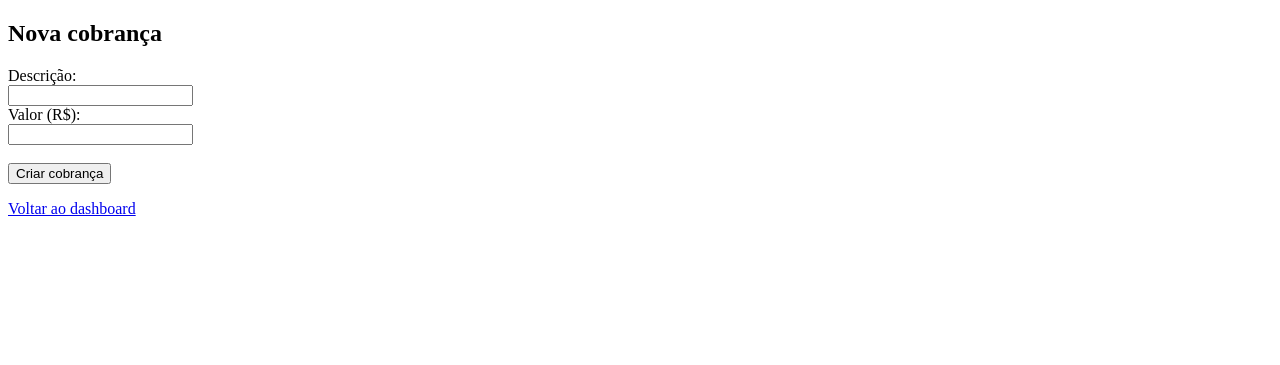
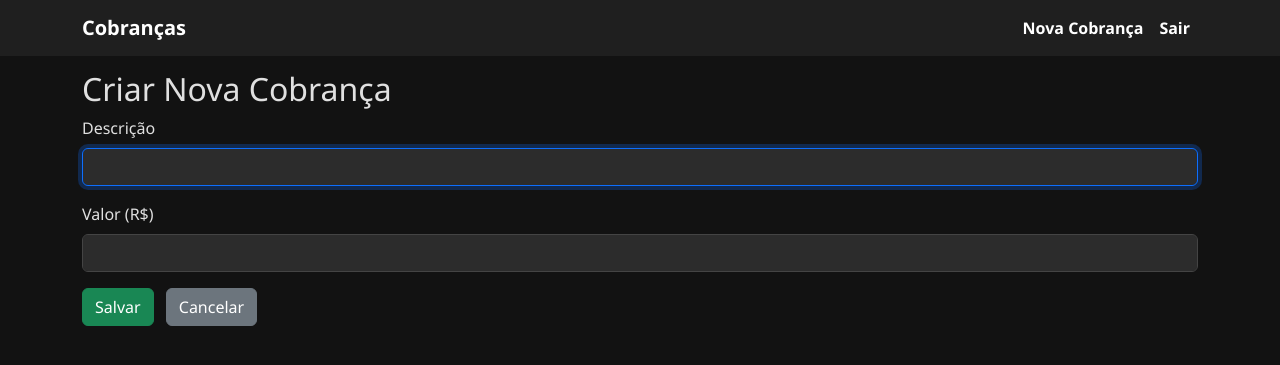
Before and after one commit to guandrade97/sistema-cobranca04, a Flask app: page /nova_cobranca in a window 1280 px wide. Shown: the top 365 px of the page. Run offline with Flask 3, Linux system fonts and the light colour scheme; the visitor is signed in with stand-in values (Sample User, id 1); some libraries are stand-ins or nearby versions.

Commit message:
Update nova_cobranca.html

```diff
--- a/templates/nova_cobranca.html
+++ b/templates/nova_cobranca.html
@@ -1,18 +1,19 @@
-<!DOCTYPE html>
-<html lang="pt-BR">
-<head>
-  <meta charset="UTF-8" />
-  <title>Nova Cobrança</title>
-</head>
-<body>
-  <h2>Nova cobrança</h2>
-  <form method="POST" action="{{ url_for('nova_cobranca') }}">
-    <label>Descrição:</label><br />
-    <input type="text" name="descricao" required /><br />
-    <label>Valor (R$):</label><br />
-    <input type="number" name="valor" step="0.01" min="0" required /><br /><br />
-    <button type="submit">Criar cobrança</button>
-  </form>
-  <p><a href="{{ url_for('dashboard') }}">Voltar ao dashboard</a></p>
-</body>
-</html>
+{% extends "base.html" %}
+
+{% block title %}Nova Cobrança - Sistema de Cobrança{% endblock %}
+
+{% block content %}
+<h2>Criar Nova Cobrança</h2>
+<form method="POST" action="{{ url_for('nova_cobranca') }}">
+    <div class="mb-3">
+        <label for="descricao" class="form-label">Descrição</label>
+        <input type="text" class="form-control" id="descricao" name="descricao" required autofocus>
+    </div>
+    <div class="mb-3">
+        <label for="valor" class="form-label">Valor (R$)</label>
+        <input type="number" step="0.01" min="0" class="form-control" id="valor" name="valor" required>
+    </div>
+    <button type="submit" class="btn btn-success">Salvar</button>
+    <a href="{{ url_for('dashboard') }}" class="btn btn-secondary ms-2">Cancelar</a>
+</form>
+{% endblock %}
```
